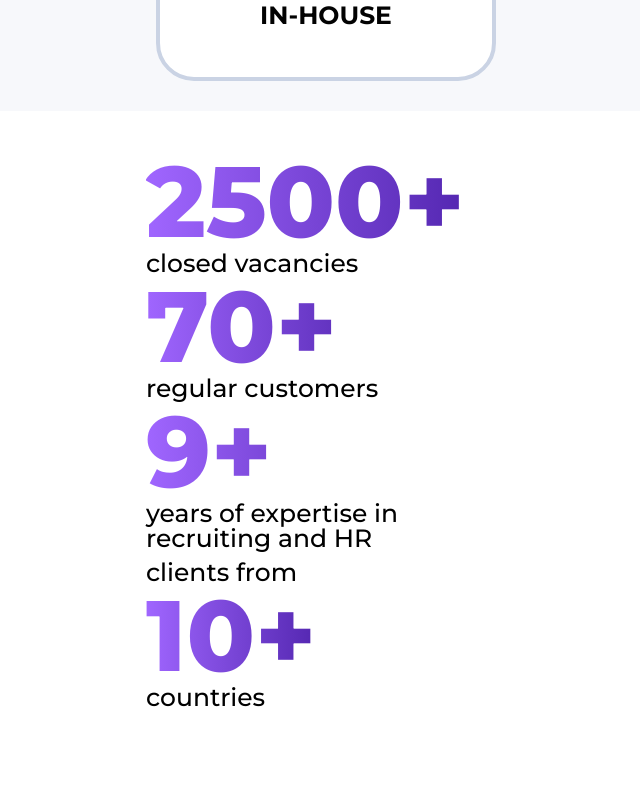
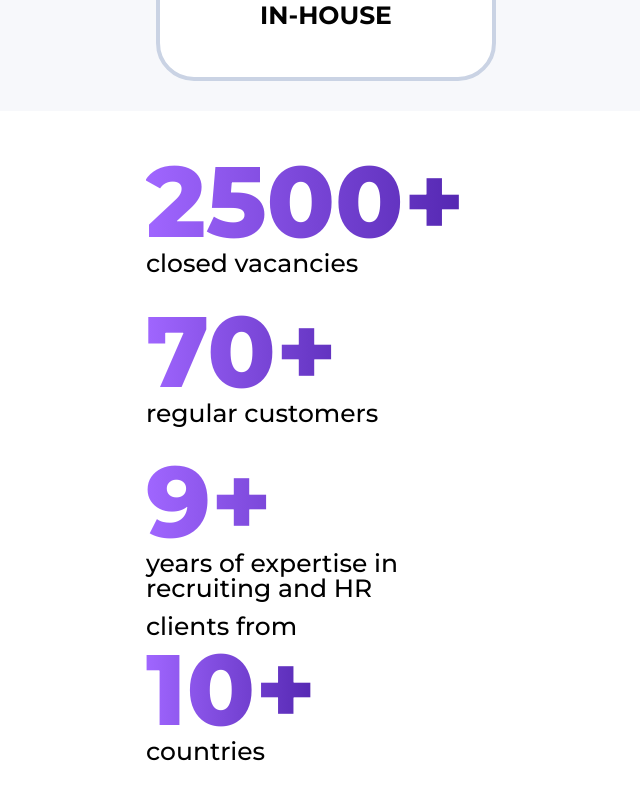
Before and after one commit to Oknehcvotil/mi-website, a React (Vite) app: page /en in a window 1280 px wide. Shown: the part 3461-4261 px from the top of the page, without its empty margins (314-954 px from the left). Before the commit the page ends 4211 px from the top, so only its background shows below. Built offline with nearby package versions, Linux system fonts and the light colour scheme; a web font is replaced by a local one.

Commit message:
fixed styles
fixed margins in Stats card

```diff
--- a/src/components/HomePage/StatsSection/StatsItemCard/StatsItemCard.styled.ts
+++ b/src/components/HomePage/StatsSection/StatsItemCard/StatsItemCard.styled.ts
@@ -4,12 +4,12 @@ import { motion } from "framer-motion";
 export const StatsItem = styled(motion.li)`
   position: relative;
 
-  &:nth-last-of-type {
-    margin-bottom: 13px;
+  &:not(:last-of-type) {
+    margin-bottom: 25px;
   }
 
   &:nth-of-type(3) {
-    margin-bottom: 34px;
+    margin-bottom: 38px;
   }
 `;
 
```
